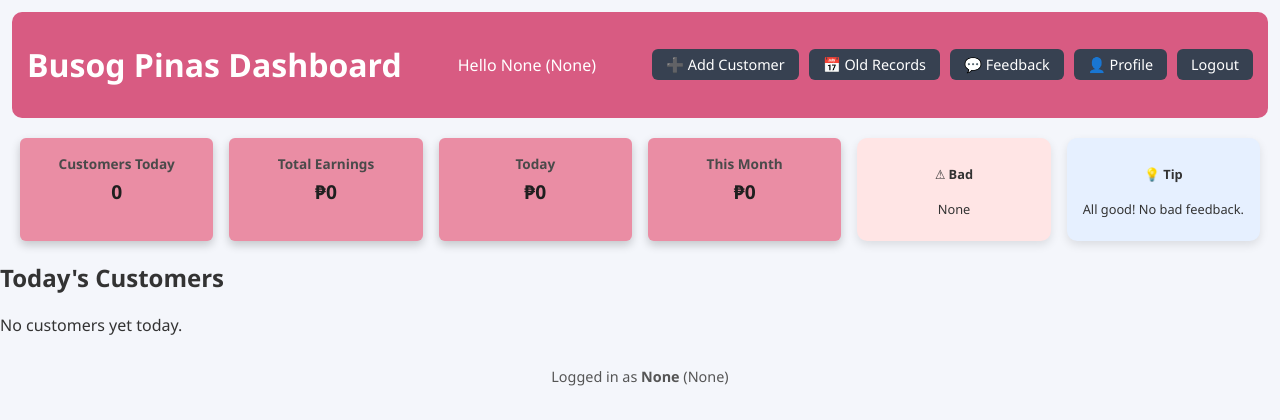
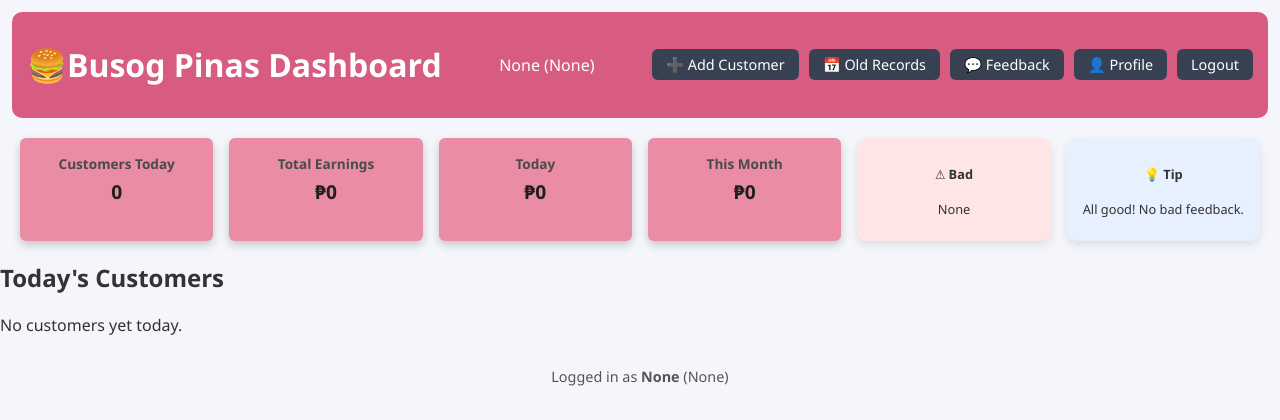
Before and after one commit to vistalemay-gif/zephyr-cms, a Flask app: page /dashboard in a window 1280 px wide. Shown: the top 420 px of the page. Run offline with Flask 3, Linux system fonts and the light colour scheme; data comes from the database, SQL or seed files in the repository; data that the repository does not hold is empty; parts of the project's set-up code (start-up, migrations or seed data) failed here and were passed over.

Commit message:
Update dashboard.html

```diff
--- a/templates/dashboard.html
+++ b/templates/dashboard.html
@@ -9,9 +9,9 @@
 <body>
 
 <header class="header">
-  <h1>Busog Pinas Dashboard</h1>
+  <h1>🍔Busog Pinas Dashboard</h1>
   <div class="dashboard-greeting">
-    Hello {{ session.get('role') | capitalize }} ({{ display_name }})
+    {{ session.get('role') | capitalize }} ({{ display_name }})
   </div>
   <div class="dashboard-actions">
     <a href="{{ url_for('add_customer_page') }}" class="btn">
```
